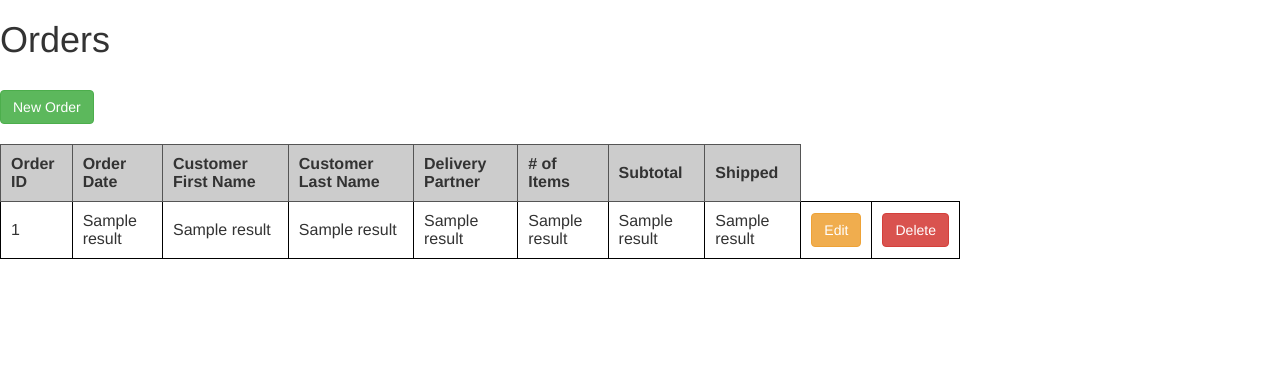
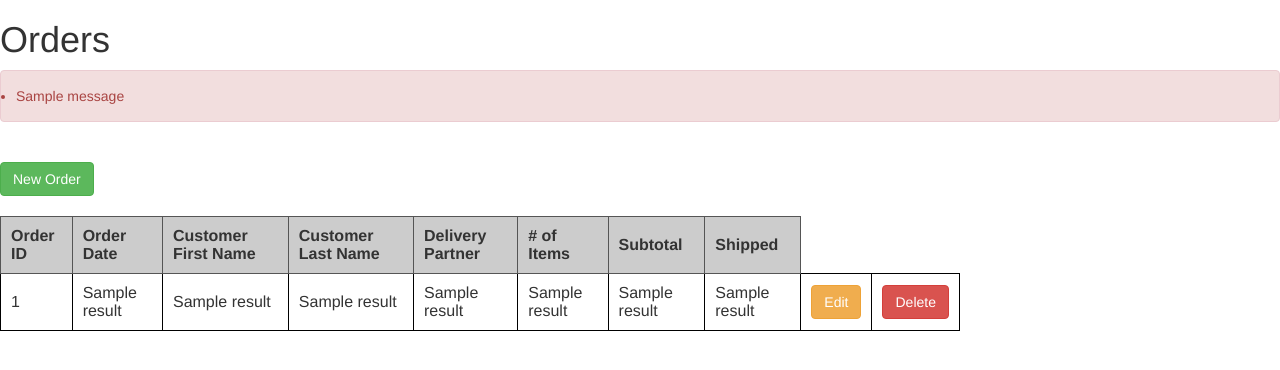
Before and after one commit to ryanjbharat/CS340, a Flask app: template templates/Orders.html in a window 1280 px wide. Shown: the part 52-422 px from the top of the page. Run offline with Flask 2, Linux system fonts and the light colour scheme; the template is opened without the code that fills it: most values are stand-ins (such as "Sample title", 1, 10 or a date in 2020); one stand-in notice (Sample message) is shown; parts of the project's set-up code (start-up, migrations or seed data) failed here and were passed over; some libraries are stand-ins or nearby versions.

Commit message:
Added error handling for edit order screen

```diff
--- a/app.py
+++ b/app.py
@@ -134,15 +134,19 @@ def EditOrder(orderid):
         snake_id = request.form.getlist('snakeid')
         quantities = request.form.getlist('quantity')
         order_items = list(zip(snake_id, quantities))
+        max_item = int(max(quantities))
 
-        for i in range(0, len(order_items), 1):
-            cursor.execute('UPDATE OrdersDetails SET quantity = %s WHERE order_id = %s AND snake_id = %s;', (int(order_items[i][1]), orderid, int(order_items[i][0])))
+        if int(max(quantities)) == 0:
+            flash('Update failed, your order must contain at least 1 snake.  If you want to delete an order, you can use the delete button below. (Please don''t, we have big numbers to hit!)')
+        else:
+            for i in range(0, len(order_items), 1):
+                cursor.execute('UPDATE OrdersDetails SET quantity = %s WHERE order_id = %s AND snake_id = %s;', (int(order_items[i][1]), orderid, int(order_items[i][0])))
 
-        cursor.execute('UPDATE OrdersHeaders SET shipped = %s WHERE order_id = %s;', (shipped, orderid))
-        db.commit()
+            cursor.execute('UPDATE OrdersHeaders SET shipped = %s WHERE order_id = %s;', (shipped, orderid))
+            db.commit()
+
         cursor.close()
         db.close()
-
         return redirect(url_for('Orders'))
     else:
         cursor.execute('''SELECT
--- a/templates/Orders.html
+++ b/templates/Orders.html
@@ -10,6 +10,15 @@ https://www.w3schools.com/bootstrap/bootstrap_ref_css_buttons.asp -->
 {% block body %}
 
 <h1>Orders</h1>
+{% with messages = get_flashed_messages() %}
+        {% if messages %}
+            <ul class="alert alert-danger" role="alert">
+            {% for message in messages %}
+            <li>{{ message }}</li>
+            {% endfor %}
+            </ul>
+        {% endif %}
+    {% endwith %}
 <br>
 <a href="Orders/NewOrder" class="btn btn-success">New Order</a>
 <br>
```
